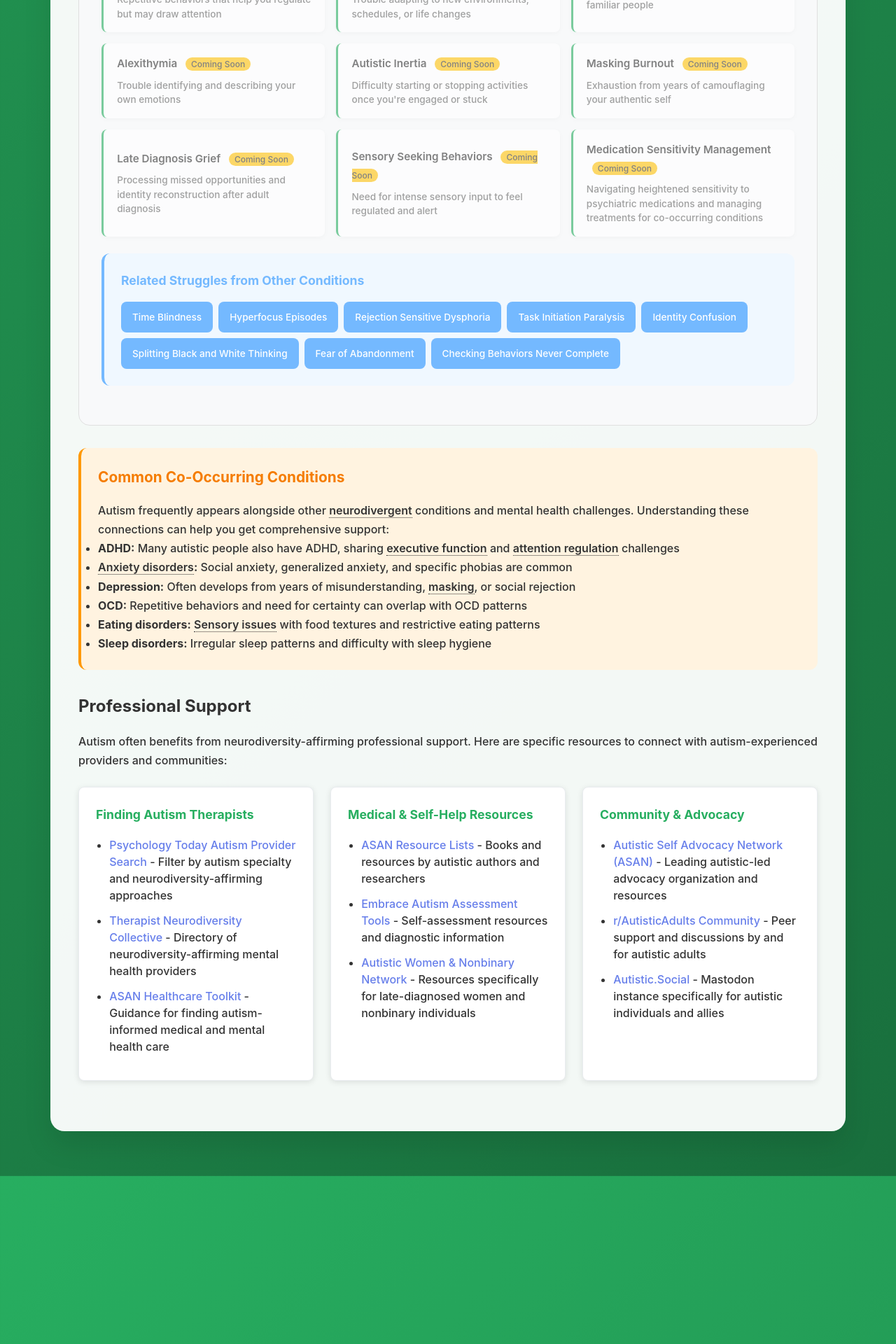
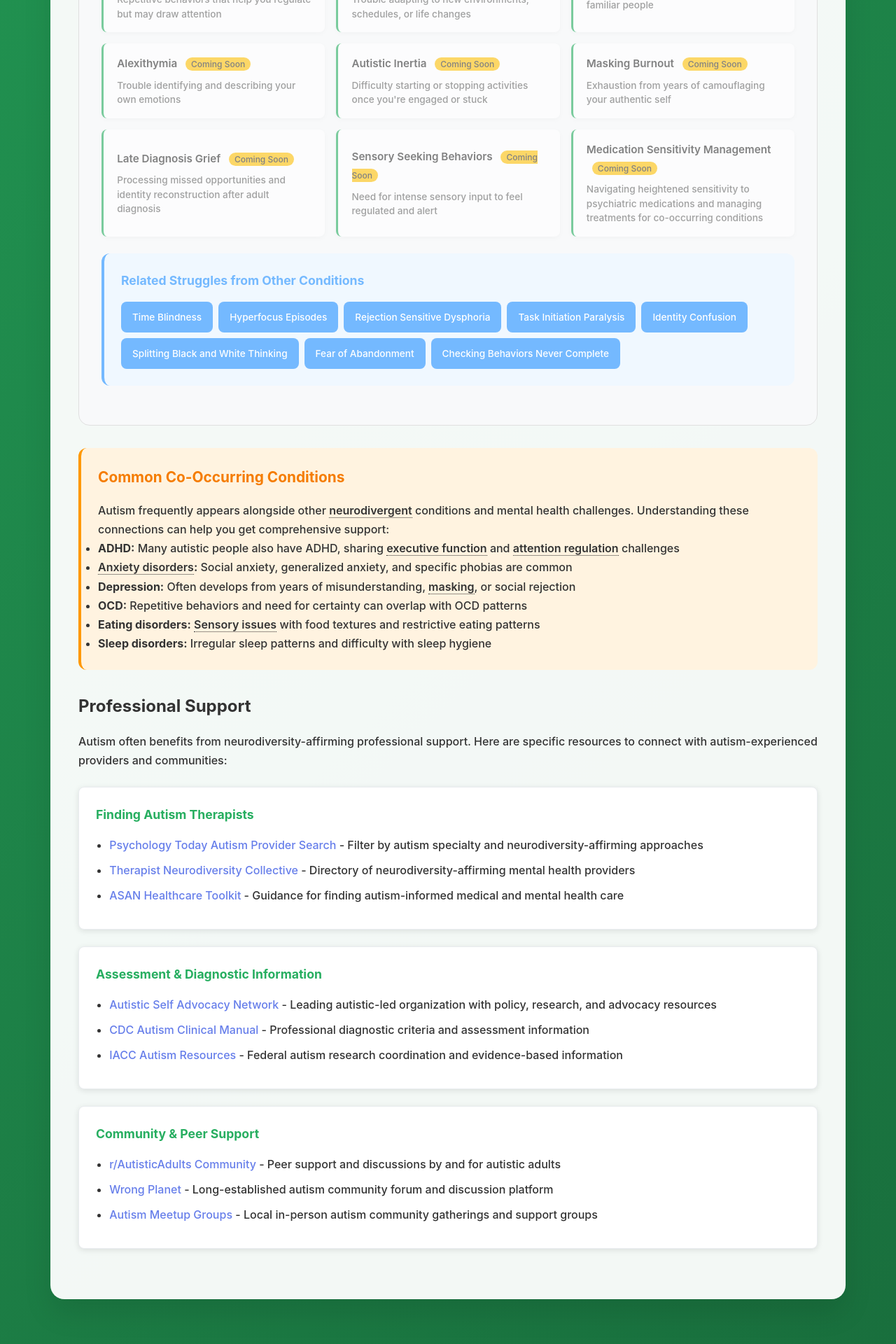
Before and after one commit to neurodivergent-survival-guide/neurodivergent-survival-guide, a Jekyll site: the page built from conditions/autism.html, in a window 1280 px wide. Shown: the part 2887-4807 px from the top of the page at 70% size. Built offline with Jekyll 4.4.1, drawn with Linux system fonts in a browser that asks for light colours; before the commit the page ends 4567 px from its top, so only the background shows below that.

Commit message:
Update autism.html

```diff
--- a/conditions/autism.html
+++ b/conditions/autism.html
@@ -302,7 +302,7 @@ slug: autism
 
     .support-grid {
         display: grid;
-        grid-template-columns: repeat(auto-fit, minmax(300px, 1fr));
+        grid-template-columns: 1fr;
         gap: 1.5rem;
         margin-top: 1.5rem;
     }
@@ -703,20 +703,20 @@ slug: autism
                     </div>
 
                     <div class="support-card">
-                        <h4>Medical & Self-Help Resources</h4>
+                        <h4>Assessment & Diagnostic Information</h4>
                         <ul>
-                            <li><a href="https://autisticadvocacy.org/resources/books/" target="_blank" rel="noopener">ASAN Resource Lists</a> - Books and resources by autistic authors and researchers</li>
-                            <li><a href="https://embrace-autism.com/autism-tests/" target="_blank" rel="noopener">Embrace Autism Assessment Tools</a> - Self-assessment resources and diagnostic information</li>
-                            <li><a href="https://autisticwomen.org/resources/" target="_blank" rel="noopener">Autistic Women & Nonbinary Network</a> - Resources specifically for late-diagnosed women and nonbinary individuals</li>
+                            <li><a href="https://autisticadvocacy.org/" target="_blank" rel="noopener">Autistic Self Advocacy Network</a> - Leading autistic-led organization with policy, research, and advocacy resources</li>
+                            <li><a href="https://www.cdc.gov/autism/hcp/clinical-manual/" target="_blank" rel="noopener">CDC Autism Clinical Manual</a> - Professional diagnostic criteria and assessment information</li>
+                            <li><a href="https://iacc.hhs.gov/resources/" target="_blank" rel="noopener">IACC Autism Resources</a> - Federal autism research coordination and evidence-based information</li>
                         </ul>
                     </div>
 
                     <div class="support-card">
-                        <h4>Community & Advocacy</h4>
+                        <h4>Community & Peer Support</h4>
                         <ul>
-                            <li><a href="https://autisticadvocacy.org/" target="_blank" rel="noopener">Autistic Self Advocacy Network (ASAN)</a> - Leading autistic-led advocacy organization and resources</li>
                             <li><a href="https://www.reddit.com/r/AutisticAdults/" target="_blank" rel="noopener">r/AutisticAdults Community</a> - Peer support and discussions by and for autistic adults</li>
-                            <li><a href="https://autistic.social/" target="_blank" rel="noopener">Autistic.Social</a> - Mastodon instance specifically for autistic individuals and allies</li>
+                            <li><a href="https://www.wrongplanet.net/" target="_blank" rel="noopener">Wrong Planet</a> - Long-established autism community forum and discussion platform</li>
+                            <li><a href="https://www.meetup.com/topics/autism/" target="_blank" rel="noopener">Autism Meetup Groups</a> - Local in-person autism community gatherings and support groups</li>
                         </ul>
                     </div>
                 </div>
```
